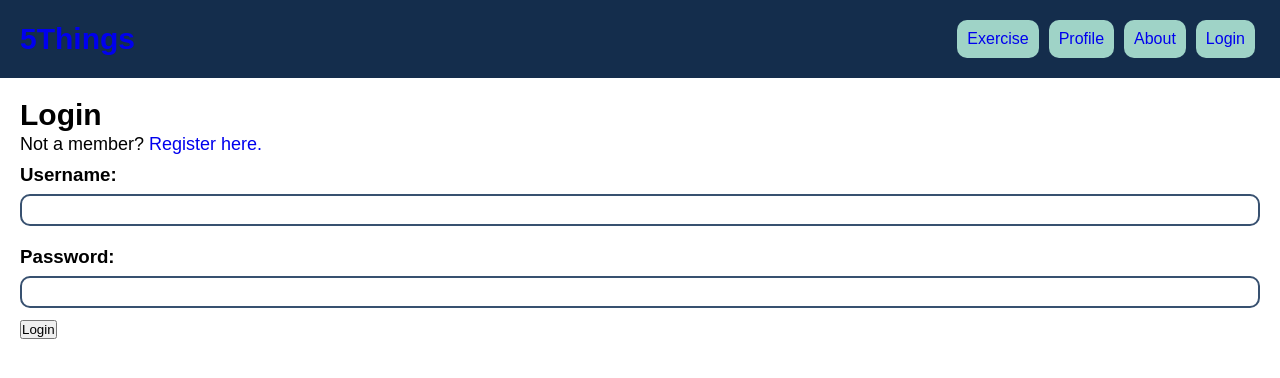
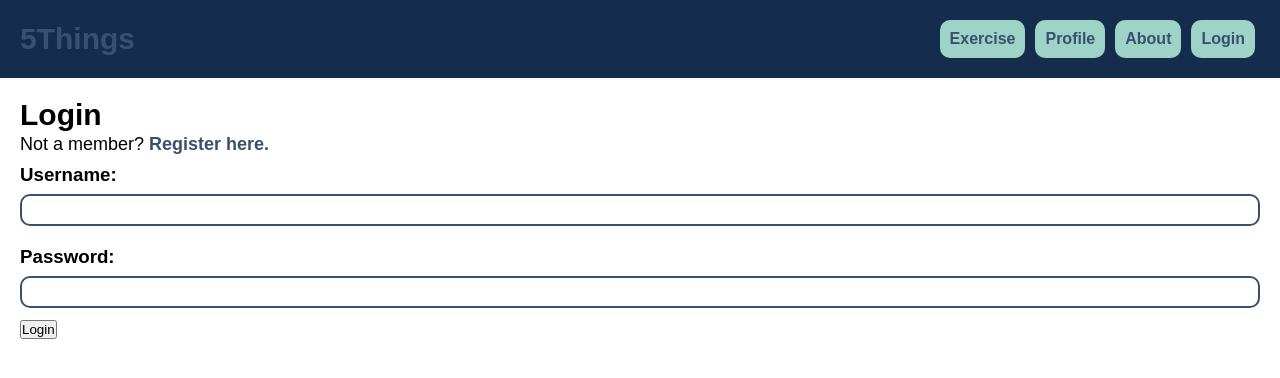
Before and after one commit to laurenstrapagiel/5things, a React (Create React App) app: page /login in a window 1280 px wide. Shown: the top 378 px of the page. Built offline with nearby package versions, Linux system fonts and the light colour scheme.

Commit message:
cleans up some links

```diff
--- a/src/pages/exercise/exercise.js
+++ b/src/pages/exercise/exercise.js
@@ -3,6 +3,8 @@ import React, { useState, useEffect } from "react";
 import axios from "axios";
 import { useNavigate } from "react-router-dom";
 import { v4 as uuidv4 } from "uuid";
+import { Link } from "react-router-dom";
+
 
 function Exercise() {
   const navigate = useNavigate();
@@ -61,6 +63,9 @@ function Exercise() {
   return (
     <section className="exercise">
       <h1 className="exercise__header">Exercise</h1>
+      <p>
+        You must <Link to="/login">login</Link> to keep track of your exercises.
+      </p>
       <form className="form" onSubmit={handleSubmit}>
         <h3>Location</h3>
         <input
--- a/src/pages/profile/profile.js
+++ b/src/pages/profile/profile.js
@@ -33,7 +33,7 @@ function Profile() {
   }, []);
 
   if (isLoading) {
-    return <div>Loading...</div>;
+    return <h2>Please login to see past exercises.</h2>;
   }
 
   if (error) {
--- a/src/styles/partials/_global.scss
+++ b/src/styles/partials/_global.scss
@@ -27,10 +27,12 @@ p {
 
 a {
   text-decoration: none;
+  font-weight: bold;
+  color: $primary-medium;
 }
 
 a:visited {
-  color: $black;
+  color: $primary-medium;
 }
 
 .form-input {
```
